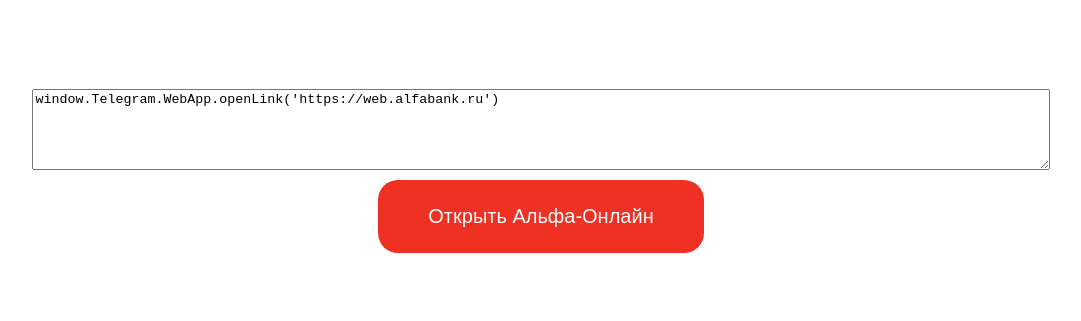
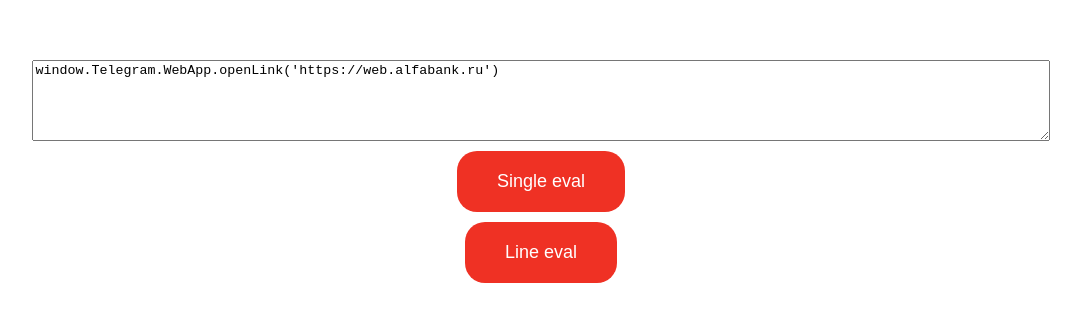
Before and after one commit to rdjake/tg-alfaonline-external-link, a plain HTML site: page index.html in a window 1280 px wide. Shown: the part 237-558 px from the top of the page, without its empty margins (99-1180 px from the left). Drawn offline with Linux system fonts and the light colour scheme.

Commit message:
Update index.html

```diff
--- a/index.html
+++ b/index.html
@@ -21,25 +21,27 @@
       }
 
       button {
-        padding: 25px 50px;
+        padding: 20px 40px;
         border: none;
         border-radius: 20px;
         background-color: #ef3124;
         color: white;
-        font-size: 20px;
+        font-size: 18px;
       }
       textarea {
         width: 80%;
       }
     </style>
     <script>
-      const exec = () => {
-        document
-          .getElementById("codeInput")
-          .value.split("\n")
-          .forEach((line) => {
+      const exec = (full) => {
+        const code = document.getElementById("codeInput").value;
+        if (full) {
+          eval(code);
+        } else {
+          code.split("\n").forEach((line) => {
             eval(line);
           });
+        }
       };
     </script>
   </head>
@@ -57,7 +59,8 @@
       <textarea type="text" id="codeInput" rows="5" placeholder="onClick">
 window.Telegram.WebApp.openLink('https://web.alfabank.ru')</textarea
       >
-      <button type="button" onclick="exec()">Открыть Альфа-Онлайн</button>
+      <button type="button" onclick="exec(true)">Single eval</button>
+      <button type="button" onclick="exec(false)">Line eval</button>
     </div>
   </body>
 </html>
```
